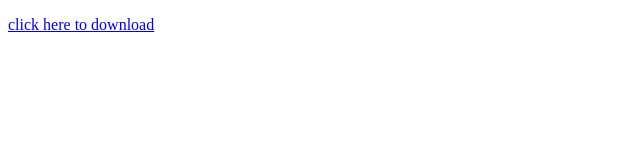
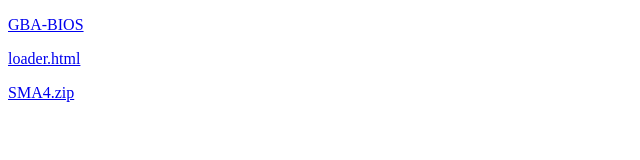
Before and after one commit to drewlobel/EMUDATA, a plain HTML site: page index.html in a window 1280 px wide. Shown: the whole page, without its empty margins (0-640 px from the left). Drawn offline with Linux system fonts and the light colour scheme.

Commit message:
Update index.html

```diff
--- a/index.html
+++ b/index.html
@@ -1,5 +1,8 @@
 <!doctype html>
 <body>
-  <a href="GBA-BIOS.bin" download> <p> click here to download</p></a>
+  <a href="GBA-BIOS.bin" download> <p>GBA-BIOS</p></a>
+  <a href="loader.html" download> <p>loader.html</p></a>
+    <a href="SMA4.zip" download> <p>SMA4.zip</p></a>
+  <a href=""download> <p></p></a>
 </body>
 </html>
```
